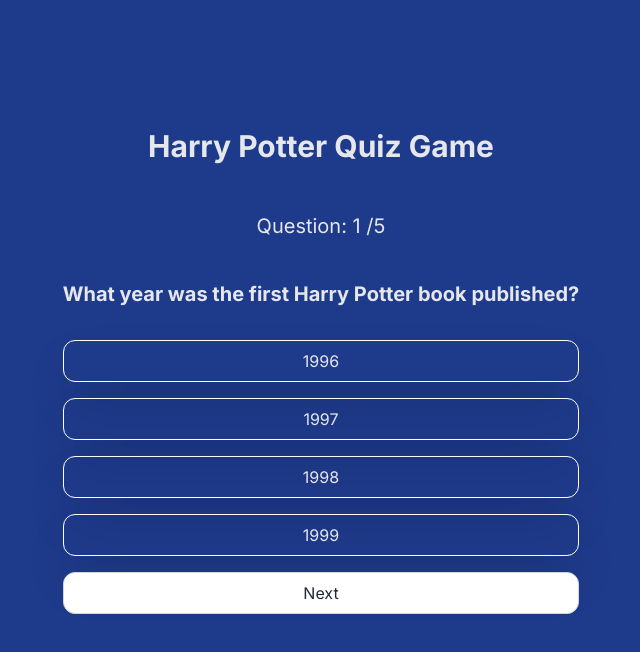
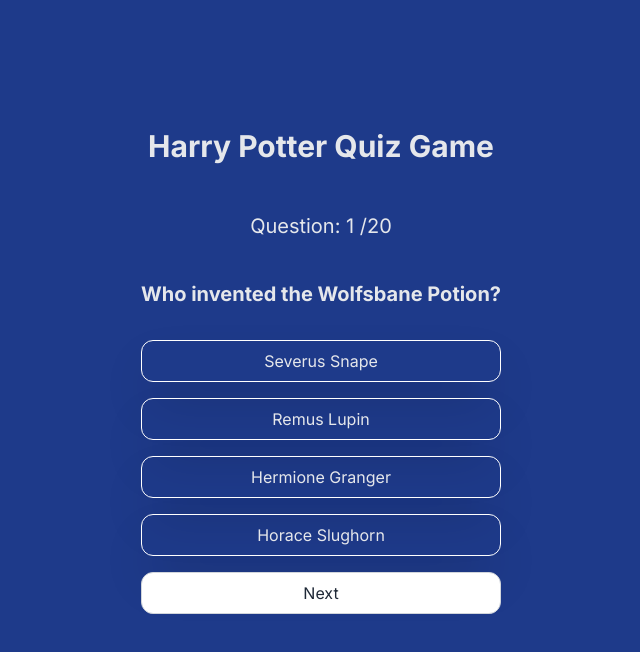
Before and after one commit to cbdefontenay/quiz-app, a Next.js app: page /quiz in a window 1280 px wide. Shown: the top 652 px of the page, without its empty margins (319-959 px from the left). Built offline with nearby package versions, Linux system fonts and the light colour scheme.

Commit message:
solution bug button

```diff
--- a/src/app/data.ts
+++ b/src/app/data.ts
@@ -1,40 +1,219 @@
 export const quiz = {
-  totalQuestions: 5,
+  totalQuestions: 25,
   questions: [
+    // Question 1
     {
       id: 1,
-      question: "What year was the first Harry Potter book published?",
-      answers: ["1996", "1997", "1998", "1999"],
-      correctAnswer: "1997",
+      question: "Who invented the Wolfsbane Potion?",
+      answers: [
+        "Severus Snape",
+        "Remus Lupin",
+        "Hermione Granger",
+        "Horace Slughorn",
+      ],
+      correctAnswer: "Damocles Belby",
     },
+    // Question 2
     {
       id: 2,
-      question: "How many named ghosts live at Hogwarts?",
-      answers: ["12", "7", "11", "6"],
-      correctAnswer: "6",
+      question:
+        "What is the name of the centaur who teaches Divination at Hogwarts?",
+      answers: ["Ferula", "Firenze", "Filch", "Filius Flitwick"],
+      correctAnswer: "Firenze",
     },
+    // Question 3
     {
       id: 3,
-      question: "What was the name of the Weasley twins shop?",
+      question:
+        "What type of dragon did Cedric Diggory face in the Triwizard Tournament?",
       answers: [
-        "Weasleys Tricks & Treats",
-        "Weasleys Wizard Treats",
-        "Weasleys Wicked Treats",
-        "Weasleys Wizard Wheezes",
+        "Hungarian Horntail",
+        "Chinese Fireball",
+        "Swedish Short-Snout",
+        "Common Welsh Green",
       ],
-      correctAnswer: "Weasleys Wizard Wheezes",
+      correctAnswer: "Swedish Short-Snout",
     },
+    // Question 4
     {
       id: 4,
-      question: "Which ingredient is not required to make Polyjuice Potion?",
-      answers: ["Fluxweed", "Unicorn Blood", "Leeches", "Lacewing Flies"],
-      correctAnswer: "Unicorn Blood",
+      question:
+        "Who is the author of 'Fantastic Beasts and Where to Find Them'?",
+      answers: [
+        "Newt Scamander",
+        "Albus Dumbledore",
+        "Gilderoy Lockhart",
+        "Newton Artemis Fido Scamander",
+      ],
+      correctAnswer: "Newt Scamander",
     },
+    // Question 5
     {
       id: 5,
-      question: "What is the real name of Ronald Weasleys pet rat?",
-      answers: ["Scabbers", "Wormtail", "Peter Pettigrew", "Hedwig"],
-      correctAnswer: "Peter Pettigrew",
+      question: "Which spell is used to unlock doors?",
+      answers: ["Expelliarmus", "Alohomora", "Lumos", "Imperio"],
+      correctAnswer: "Alohomora",
     },
+    // Question 6
+    {
+      id: 6,
+      question: "What form does Hermione's Patronus take?",
+      answers: ["Stag", "Otter", "Doe", "Phoenix"],
+      correctAnswer: "Otter",
+    },
+    // Question 7
+    {
+      id: 7,
+      question: "What is the name of Voldemort's snake?",
+      answers: ["Nagini", "Bellatrix", "Narcissa", "Nymphadora"],
+      correctAnswer: "Nagini",
+    },
+    // Question 8
+    {
+      id: 8,
+      question:
+        "Who replaced Albus Dumbledore as the headmaster of Hogwarts after his death?",
+      answers: [
+        "Severus Snape",
+        "Remus Lupin",
+        "Minerva McGonagall",
+        "Horace Slughorn",
+      ],
+      correctAnswer: "Severus Snape",
+    },
+    // Question 9
+    {
+      id: 9,
+      question: "What is the core of Harry Potter's wand?",
+      answers: [
+        "Phoenix feather",
+        "Dragon heartstring",
+        "Unicorn hair",
+        "Veela hair",
+      ],
+      correctAnswer: "Phoenix feather",
+    },
+    // Question 10
+    {
+      id: 10,
+      question: "What is the name of the street where the Dursleys live?",
+      answers: [
+        "Privet Drive",
+        "Spinner's End",
+        "Grimmauld Place",
+        "Diagon Alley",
+      ],
+      correctAnswer: "Privet Drive",
+    },
+    // Question 11
+    {
+      id: 11,
+      question:
+        "What is the name of the house-elf who served the Malfoy family?",
+      answers: ["Kreacher", "Dobby", "Winky", "Hokey"],
+      correctAnswer: "Kreacher",
+    },
+    // Question 12
+    {
+      id: 12,
+      question:
+        "Which Hogwarts founder is associated with the Hufflepuff house?",
+      answers: [
+        "Godric Gryffindor",
+        "Rowena Ravenclaw",
+        "Salazar Slytherin",
+        "Helga Hufflepuff",
+      ],
+      correctAnswer: "Helga Hufflepuff",
+    },
+    // Question 13
+    {
+      id: 13,
+      question: "What is the full name of Draco Malfoy's son?",
+      answers: [
+        "Scorpius Lucius Malfoy",
+        "Draco Albus Malfoy",
+        "Severus Scorpius Malfoy",
+        "Lucius Scorpius Malfoy",
+      ],
+      correctAnswer: "Scorpius Lucius Malfoy",
+    },
+    // Question 14
+    {
+      id: 14,
+      question: "Who kills Dobby the house-elf?",
+      answers: [
+        "Lucius Malfoy",
+        "Bellatrix Lestrange",
+        "Peter Pettigrew",
+        "Voldemort",
+      ],
+      correctAnswer: "Bellatrix Lestrange",
+    },
+    // Question 15
+    {
+      id: 15,
+      question:
+        "What is the name of the mirror that shows a person's deepest desire?",
+      answers: [
+        "Mirror of Erised",
+        "Mirror of Truth",
+        "Mirror of Destiny",
+        "Mirror of Desires",
+      ],
+      correctAnswer: "Mirror of Erised",
+    },
+    // Question 16
+    {
+      id: 16,
+      question: "Which Quidditch team does Cho Chang support?",
+      answers: ["Gryffindor", "Hufflepuff", "Ravenclaw", "Slytherin"],
+      correctAnswer: "Ravenclaw",
+    },
+    // Question 17
+    {
+      id: 17,
+      question: "What is the core of Lord Voldemort's wand?",
+      answers: [
+        "Phoenix feather",
+        "Dragon heartstring",
+        "Unicorn hair",
+        "Veela hair",
+      ],
+      correctAnswer: "Phoenix feather",
+    },
+    // Question 18
+    {
+      id: 18,
+      question:
+        "What is the name of the goblin who helps Harry, Ron, and Hermione break into Gringotts?",
+      answers: ["Griphook", "Bogrod", "Travers", "Filius Flitwick"],
+      correctAnswer: "Griphook",
+    },
+    // Question 19
+    {
+      id: 19,
+      question: "Which potion is known as the Draught of Living Death?",
+      answers: [
+        "Polyjuice Potion",
+        "Amortentia",
+        "Veritaserum",
+        "Potion of Despair",
+      ],
+      correctAnswer: "Potion of Despair",
+    },
+    // Question 20
+    {
+      id: 20,
+      question: "Who is the headmaster of Durmstrang Institute?",
+      answers: [
+        "Igor Karkaroff",
+        "Viktor Krum",
+        "Gellert Grindelwald",
+        "Antonin Dolohov",
+      ],
+      correctAnswer: "Igor Karkaroff",
+    },
+    // Add more questions here...
   ],
 };
--- a/src/app/quiz/page.tsx
+++ b/src/app/quiz/page.tsx
@@ -39,7 +39,7 @@
       selectedAnswer
         ? {
             ...prev,
-            score: prev.score + 5,
+            score: prev.score + 20,
             correctAnswers: prev.correctAnswers + 1,
           }
         : {
--- a/src/components/QuizHome.tsx
+++ b/src/components/QuizHome.tsx
@@ -8,38 +8,35 @@
 
 const QuizHome = () => {
   return (
-    <>
     <div
       className={`relative w-screen h-screen overflow-hidden ${philosopher.className}`}
     >
-        <div className='absolute w-screen h-full object-cover'>
       <video
-            className='absolute w-full h-full inset-0 z-[-1] object-cover'
+        className='absolute w-full h-full object-cover'
         autoPlay
         loop
         muted
       >
         <source src='/death.mp4' type='video/mp4' />
       </video>
-        </div>
 
-        <div className='lg:mx-72 mt-48 md:mt-64 text-3xl font-bold mx-2 text-center z-2 bg-blue-200 bg-opacity-50 px-2 py-4 rounded-md'>
-          <div className='flex flex-col justify-center items-center'>
-            <h1 className='text-blue-700 text-center pb-4 text-2xl md:text-3xl'>
+      <div className='absolute w-full h-full bg-gray-800 bg-opacity-50 flex flex-col justify-center items-center'>
+        <div className='max-w-lg mx-auto text-center'>
+          <h1 className='text-gray-200 text-3xl md:text-4xl font-bold mb-10'>
             Welcome to the Harry Potter unofficial Quiz
           </h1>
-            <h2 className='text-blue-700 text-justify text-lg md:text-xl mt-4 mb-2'>
+          <h2 className='text-gray-200 text-lg md:text-xl mb-4'>
             Here we will see if you know the most famous characters of the
             series.
           </h2>
-            <h2 className='text-blue-700 text-justify text-lg md:text-xl'>
-              Click on the button below to start the quiz and see if you can
-              guess the most known and difficult facts of the series.
+          <h2 className='text-gray-200 text-lg md:text-xl mb-10'>
+            Click on the button below to start the quiz and see if you can guess
+            the most known and difficult facts of the series.
           </h2>
           <Link href='/quiz'>
             <button
               type='button'
-                className='bg-gray-200 text-blue-700 mt-10 rounded-xl px-4 py-2 focus:outline-none shadow-2xl cursor-pointer'
+              className='bg-gray-200 text-blue-700 rounded-xl px-4 py-2 focus:outline-none shadow-2xl cursor-pointer'
             >
               Start Quiz
             </button>
@@ -47,7 +44,6 @@
         </div>
       </div>
     </div>
-    </>
   );
 };
 
```
Also changed, not shown: 1 other file (tests, documents, lock files or other folders). Lines whose indentation alone changed are shown as unchanged.
